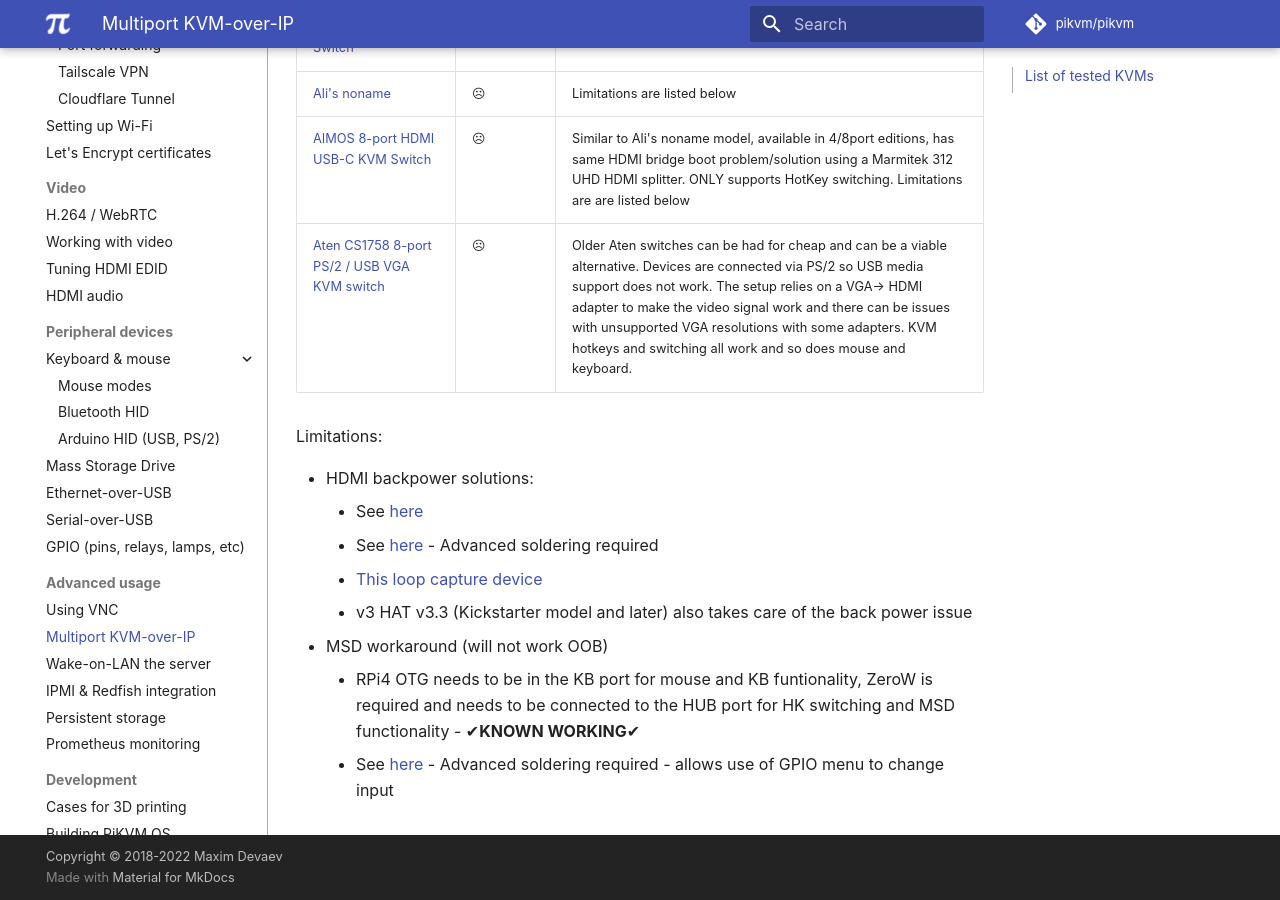
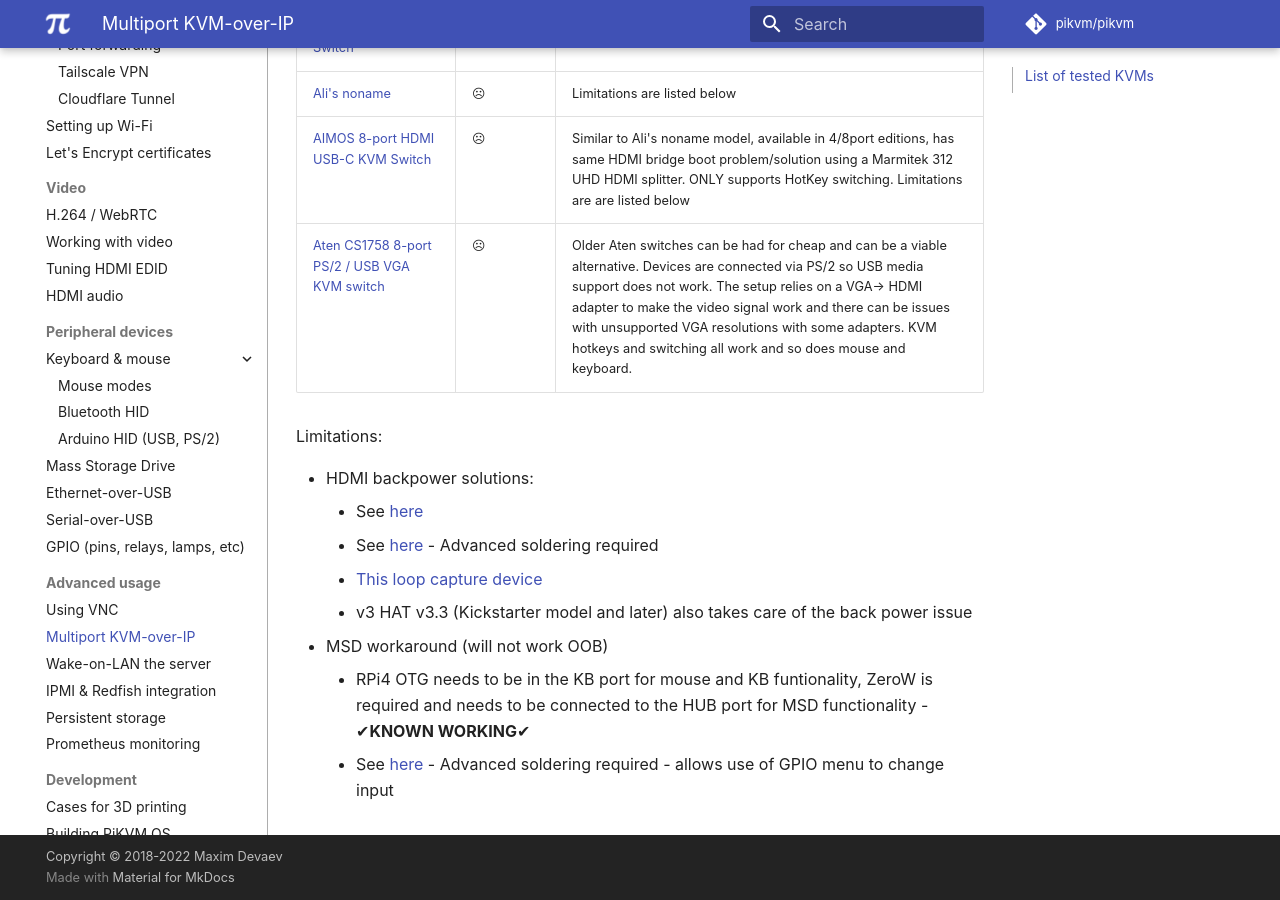
Before and after one commit to pikvm/pikvm, an MkDocs documentation site: the page built from docs/multiport.md, in a window 1280 px wide and 900 px high, scrolled down 1250 px. Built offline with MkDocs 1.6.1 and Material for MkDocs 9.7.7, drawn with Linux system fonts in a browser that asks for light colours; some web fonts are replaced; comment, search, counter and statistics services are not loaded.

Commit message:
Update multiport.md (#1031)
HK switching doesn't work when connected to Aimos HUB port

```diff
--- a/docs/multiport.md
+++ b/docs/multiport.md
@@ -36,5 +36,5 @@
     * [This loop capture device](https://www.amazon.com/gp/product/B08B346353)
     * v3 HAT v3.3 (Kickstarter model and later) also takes care of the back power issue
 * MSD workaround (will not work OOB)
-    * RPi4 OTG needs to be in the KB port for mouse and KB funtionality, ZeroW is required and needs to be connected to the HUB port for HK switching and MSD functionality - ✔**KNOWN WORKING**✔
+    * RPi4 OTG needs to be in the KB port for mouse and KB funtionality, ZeroW is required and needs to be connected to the HUB port for MSD functionality - ✔**KNOWN WORKING**✔
     * See [here](https://github.com/pikvm/pikvm/issues/371) - Advanced soldering required - allows use of GPIO menu to change input
```
